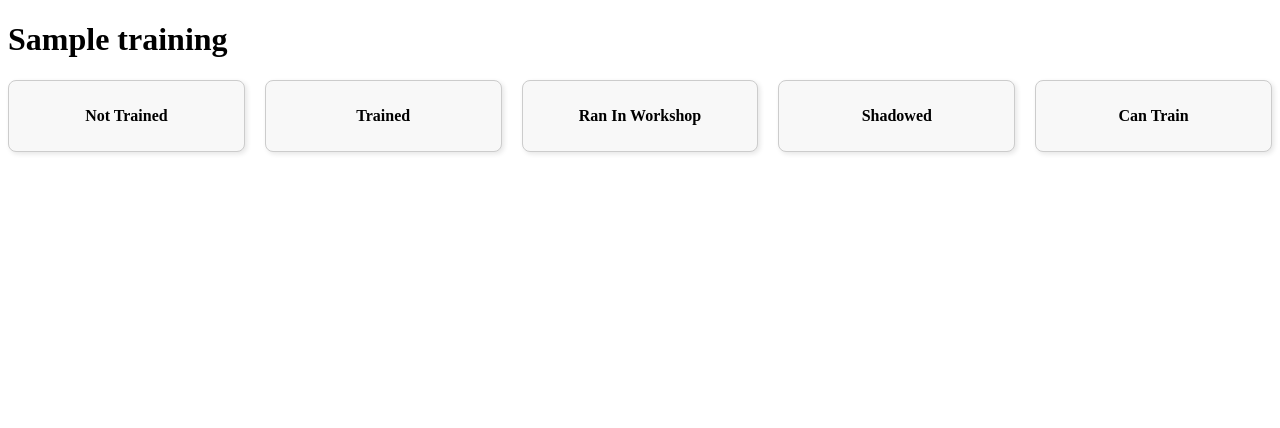
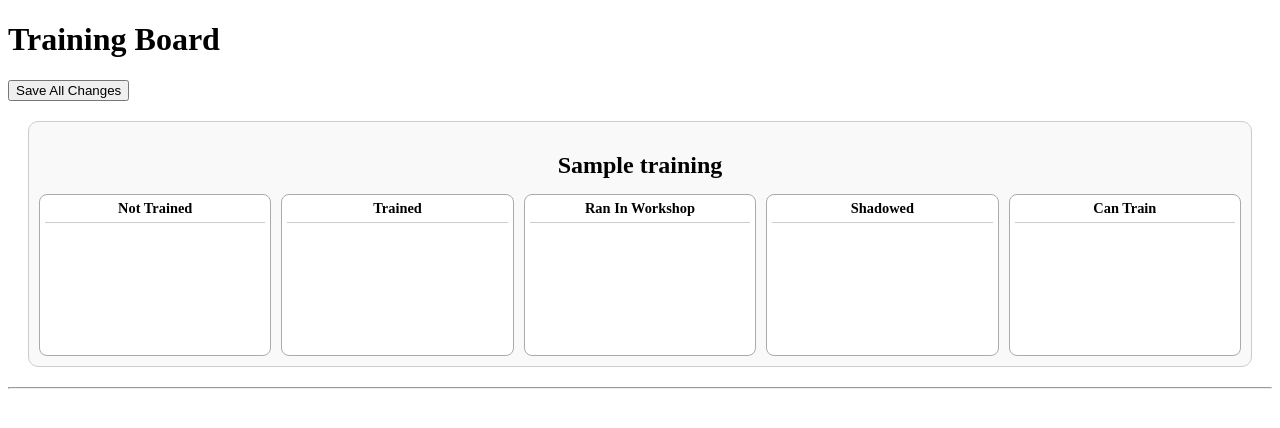
Before and after one commit to jperez318/operator_central_2.0, a Flask app: template templates/training.html in a window 1280 px wide. Shown: the top 428 px of the page. Run offline with Flask 3, Linux system fonts and the light colour scheme; the template is opened without the code that fills it: most values are stand-ins (such as "Sample title", 1, 10 or a date in 2020); parts of the project's set-up code (start-up, migrations or seed data) failed here and were passed over.

Commit message:
basic website with draggable operators

```diff
--- a/app.py
+++ b/app.py
@@ -1,32 +1,71 @@
-from flask import Flask, render_template
+from flask import Flask, jsonify, render_template, request
 from training_board import TrainingBoard
+from db_setup import SessionLocal
+from models.training_obj import Training
+from models.operator_obj import Operator
+from models.training_statuses import TrainingStatus, Training_Operator_training_Status  # Assuming you have a TrainingStatus model
+from datetime import datetime
 
 app = Flask(__name__)
 board = TrainingBoard()
+db = SessionLocal()
+
 
 @app.route("/")
-@app.route("/")
-def show_training():
-    board = TrainingBoard()
-    trainings = board.get_trainings()
-
-    if not trainings:
-        return "No trainings found"
-
-    training = trainings[0]
-    operators = board.get_operators()
-
-    # build a dict to easily look up operator by ID
-    operators_dict = {op.id: op for op in operators}
-
-    # debug print (optional)
-    print("Operator statuses for training:", training.operator_statuses)
+def show_trainings():
+    # Use in-memory board (already synced with DB)
+    trainings = board.trainings.values()
+    operators_dict = board.operators
 
     return render_template(
         "training.html",
-        training=training,
+        trainings=trainings,
         operators_dict=operators_dict
     )
+
+@app.route("/update_statuses", methods=["POST"])
+def update_statuses():
+    """
+    Receive updates from frontend and persist to DB.
+    Expected payload:
+    {
+        "trainings": {
+            "45": {"16": "trained", "17": "not_trained"}
+        }
+    }
+    """
+    data = request.json
+    #print(data["trainings"][45])  # Debugging line
+    for training_id, operator_dict in data.get("trainings", {}).items():
+        for operator_id, status in operator_dict.items():
+            # Update DB
+            db_status = (
+                db.query(Training_Operator_training_Status)
+                .filter_by(training_id=int(training_id), operator_id=int(operator_id))
+                .first()
+            )
+            if db_status:
+                db_status.status = status
+            else:
+                # If no record exists, create it
+
+                new_status = Training_Operator_training_Status(
+                    training_id=str(training_id),
+                    operator_id=int(operator_id),
+                    status=status,
+                    date_assigned=datetime.utcnow()  # or datetime.now() depending on your preference
+)
+                db.add(new_status)
+
+            # Also update in-memory board
+            training = board.trainings.get(training_id)
+            if training:
+                training.update_operator_status(operator_id, status)
+
+    db.commit()  # ✅ Persist all changes
+    board.load_from_db()
+
+    return jsonify({"success": True})
 
 
 if __name__ == "__main__":
--- /dev/null
+++ b/static/css/styles.css
@@ -0,0 +1,62 @@
+.training {
+  border: 1px solid #ccc;
+  padding: 10px;
+  margin: 20px;
+  border-radius: 10px;
+  background-color: #f9f9f9;
+}
+
+.training h2 {
+  text-align: center;
+  margin-bottom: 15px;
+}
+
+.status-columns {
+  display: flex;
+  justify-content: space-between;
+  gap: 10px;
+}
+
+.status-column {
+  flex: 1;
+  min-height: 150px;
+  border: 1px solid #aaa;
+  border-radius: 8px;
+  padding: 5px;
+  background-color: #fff;
+}
+
+.status-column h3 {
+  text-align: center;
+  margin-top: 0;
+  font-size: 0.9rem;
+  border-bottom: 1px solid #ccc;
+  padding-bottom: 5px;
+}
+
+.operator {
+  background-color: #e3e3ff;
+  margin: 4px 0;
+  padding: 4px 6px;
+  border-radius: 5px;
+  cursor: grab;
+}
+
+.operator.dragging {
+  opacity: 0.5;
+}
+
+#save-button {
+  margin-top: 15px;
+  padding: 8px 12px;
+  border: none;
+  background-color: #4285f4;
+  color: white;
+  font-weight: bold;
+  border-radius: 5px;
+  cursor: pointer;
+}
+
+#save-button:hover {
+  background-color: #3367d6;
+}
--- /dev/null
+++ b/static/js/training.js
@@ -0,0 +1,73 @@
+document.addEventListener("DOMContentLoaded", () => {
+  const saveButton = document.getElementById("save-all-button");
+
+  // drag and drop logic
+  document.querySelectorAll(".operator").forEach(op => {
+    op.draggable = true;
+
+    op.addEventListener("dragstart", e => {
+      e.dataTransfer.setData("text/plain", "");
+      window.draggedOperator = op;
+      op.classList.add("dragging");
+    });
+
+    op.addEventListener("dragend", () => {
+      op.classList.remove("dragging");
+      window.draggedOperator = null;
+    });
+  });
+
+  document.querySelectorAll(".status-column").forEach(column => {
+    column.addEventListener("dragover", e => {
+      e.preventDefault();
+    });
+
+    column.addEventListener("drop", e => {
+      e.preventDefault();
+
+      const operatorEl = window.draggedOperator;
+      if (!operatorEl) return;
+
+      const sourceTrainingId =
+        operatorEl.closest(".training").dataset.trainingId;
+      const targetTrainingId =
+        column.closest(".training").dataset.trainingId;
+
+      if (sourceTrainingId !== targetTrainingId) return;
+      column.appendChild(operatorEl);
+    });
+  });
+
+  // Save All Changes button handler
+
+  saveButton.addEventListener("click", () => {
+    const trainingsData = {};
+
+    document.querySelectorAll(".training").forEach(trainingDiv => {
+      const trainingId = trainingDiv.dataset.trainingId;
+      trainingsData[trainingId] = {};
+
+      trainingDiv.querySelectorAll(".status-column").forEach(col => {
+        const status = col.dataset.status;
+
+        col.querySelectorAll(".operator").forEach(opEl => {
+          const operatorId = opEl.dataset.operatorId;
+          trainingsData[trainingId][operatorId] = status;
+        });
+      });
+    });
+
+    console.log("Saving full state:", trainingsData);
+
+    fetch("/update_statuses", {
+      method: "POST",
+      headers: { "Content-Type": "application/json" },
+      body: JSON.stringify({ trainings: trainingsData })
+    })
+      .then(resp => resp.json())
+      .then(data => {
+        console.log("Save response:", data);
+        alert("All changes saved!");
+      });
+  });
+});
--- a/static/styles.css
+++ /dev/null
@@ -1,32 +0,0 @@
-.statuses-container {
-    display: flex;
-    justify-content: space-between; /* spread cards evenly */
-    gap: 20px; /* space between cards */
-    margin: 20px 0;
-}
-
-.status-card {
-    flex: 1; /* each card takes equal width */
-    border: 1px solid #ccc;
-    border-radius: 8px;
-    padding: 10px;
-    background-color: #f8f8f8;
-    min-width: 150px; /* optional, keeps cards from shrinking too much */
-    box-shadow: 2px 2px 5px rgba(0,0,0,0.1);
-}
-
-.status-card h3 {
-    text-align: center;
-    margin-bottom: 10px;
-    font-size: 16px;
-}
-
-.status-card ul {
-    list-style: none;
-    padding: 0;
-}
-
-.status-card li {
-    padding: 2px 0;
-    text-align: center;
-}
--- a/templates/training.html
+++ b/templates/training.html
@@ -2,26 +2,38 @@
 <html lang="en">
 <head>
   <meta charset="UTF-8">
-    <title>{{ training.name }}</title>
-    <link rel="stylesheet" href="{{ url_for('static', filename='styles.css') }}">
+  <meta name="viewport" content="width=device-width, initial-scale=1.0">
+  <title>Training Board</title>
+  <link rel="stylesheet" href="{{ url_for('static', filename='css/styles.css') }}">
 </head>
 <body>
-    <h1>{{ training.name }}</h1>
 
-    <div class="statuses-container">
+<h1>Training Board</h1>
+<button id="save-all-button">Save All Changes</button>
+
+{% for training in trainings %}
+<div class="training" data-training-id="{{ training.id }}">
+  <h2>{{ training.name }}</h2>
+
+  <div class="status-columns">
     {% for status in ["not_trained", "trained", "ran_in_workshop", "shadowed", "can_train"] %}
-            <div class="status-card">
+      <div class="status-column" data-status="{{ status }}">
         <h3>{{ status.replace("_", " ").title() }}</h3>
-                <ul>
+
         {% for op_id, op_status in training.operator_statuses.items() %}
           {% if op_status == status %}
-                            <li>{{ operators_dict[op_id].name }}</li>
+            <div class="operator" data-operator-id="{{ op_id }}">
+              {{ operators_dict[op_id].name }}
+            </div>
           {% endif %}
         {% endfor %}
-                </ul>
       </div>
     {% endfor %}
   </div>
+</div>
+<hr>
+{% endfor %}
 
+<script src="{{ url_for('static', filename='js/training.js') }}"></script>
 </body>
 </html>
```
Also changed, not shown: models/training_obj.py (+28 -2 lines), training_board.py (+6 -24 lines). Lines whose indentation alone changed are shown as unchanged.
